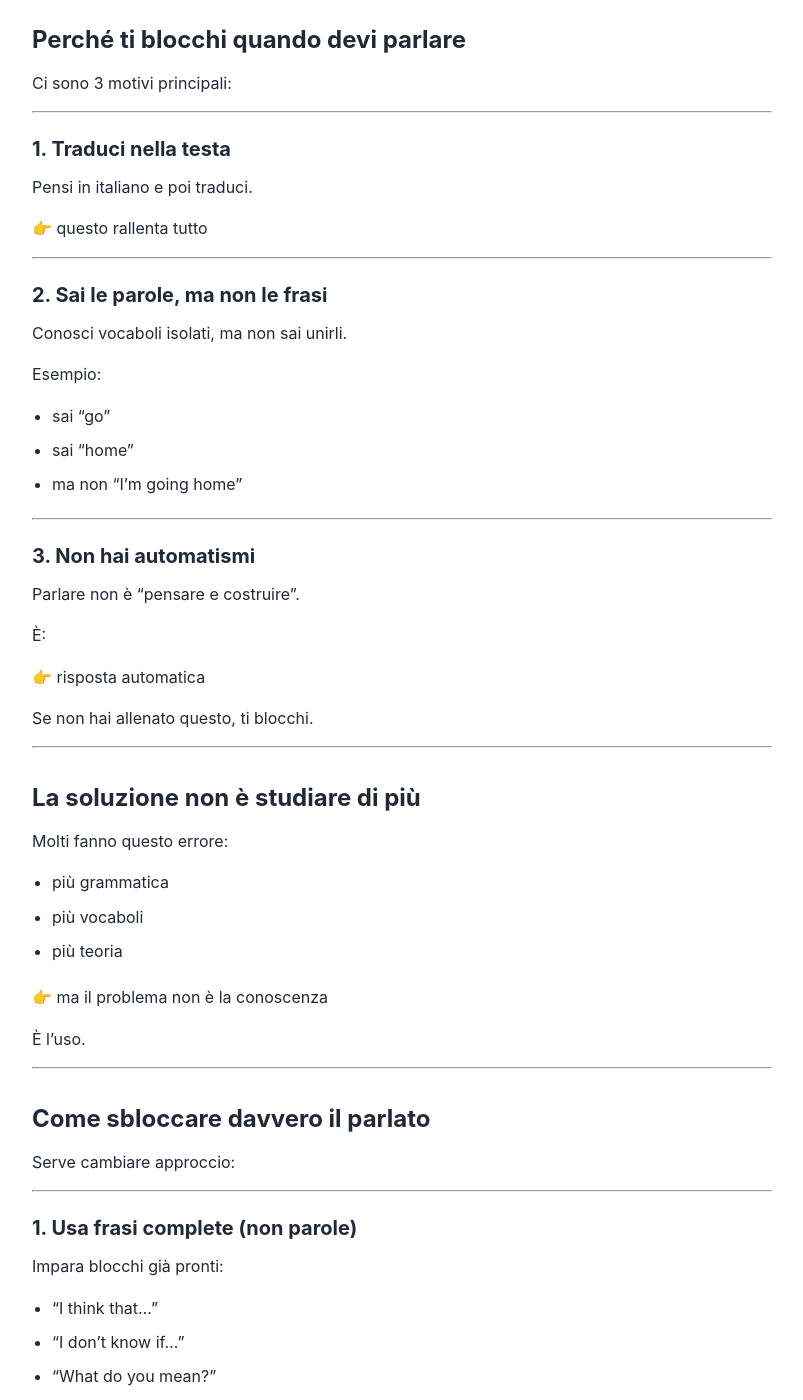
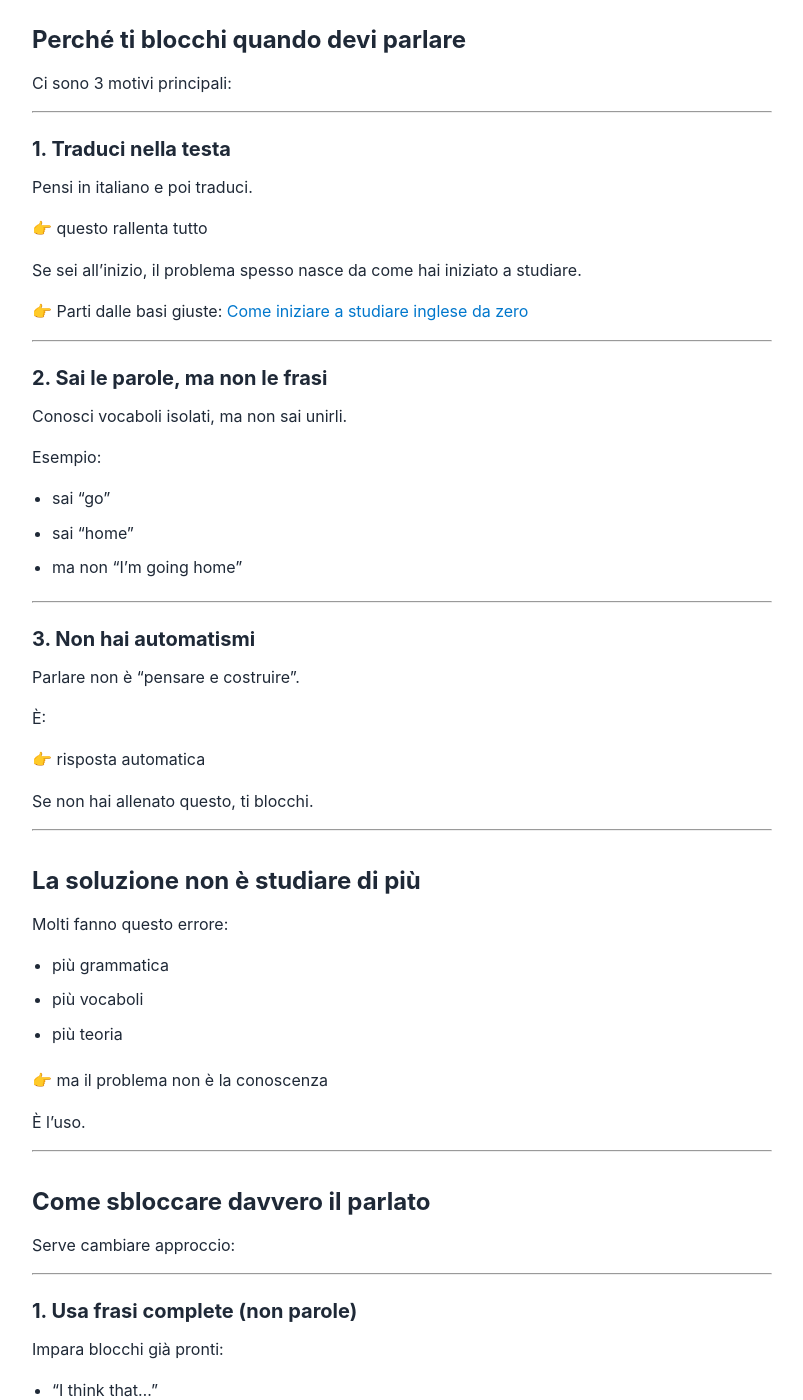
Before and after one commit to Nausica-c/Fluente-Mente, a Jekyll site: the page built from inglese/speaking/perche-capisco-ma-non-parlo-inglese/index.md, in a window 1280 px wide and 1400 px high, scrolled down 1000 px. Shown: the whole window, without its empty margins (238-1041 px from the left). Built offline with Jekyll 4.4.1, drawn with Linux system fonts in a browser that asks for light colours; some of the changed text lies outside the part shown.

Commit message:
Update index.md

```diff
--- a/inglese/speaking/perche-capisco-ma-non-parlo-inglese/index.md
+++ b/inglese/speaking/perche-capisco-ma-non-parlo-inglese/index.md
@@ -44,6 +44,11 @@
 Pensi in italiano e poi traduci.
 
 👉 questo rallenta tutto
+
+Se sei all’inizio, il problema spesso nasce da come hai iniziato a studiare.
+
+👉 Parti dalle basi giuste:
+[Come iniziare a studiare inglese da zero]({{ '/inglese/principianti/come-iniziare-inglese-da-zero/' | relative_url }})
 
 ---
 
@@ -100,6 +105,11 @@
 - “What do you mean?”
 
 👉 ti danno velocità immediata
+
+Se non sai da dove iniziare con le frasi:
+
+👉 qui trovi le più utili:
+[Frasi base in inglese da usare subito]({{ '/inglese/principianti/frasi-base-inglese-subito/' | relative_url }})
 
 ---
 
@@ -189,3 +199,6 @@
 - devi allenare il parlato, non solo lo studio
 
 👉 parlare si allena, non si “impara leggendo”
+
+👉 Vuoi sbloccare il parlato più velocemente?
+Parti da frasi semplici e usale ogni giorno.
```
